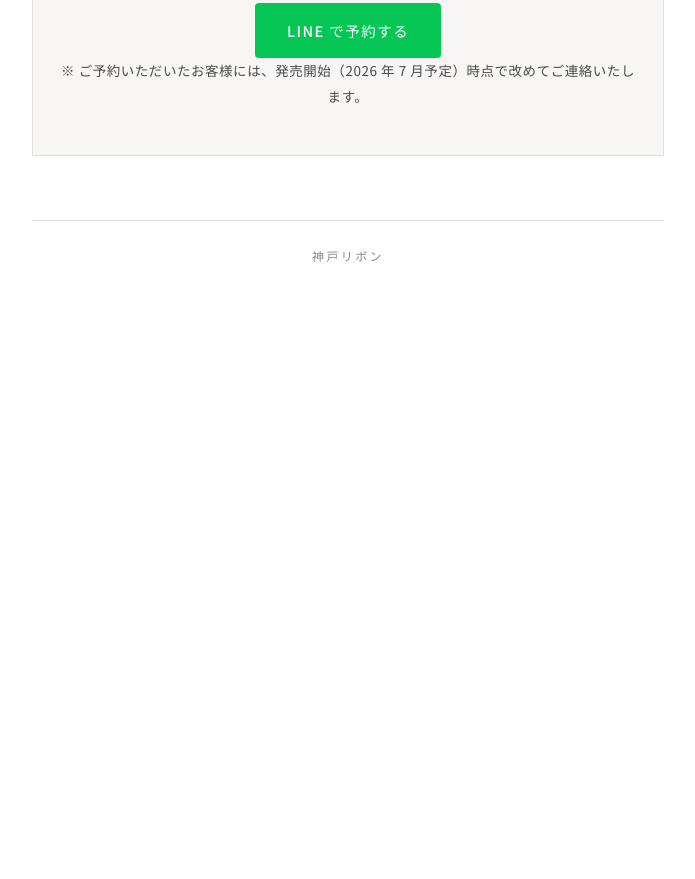
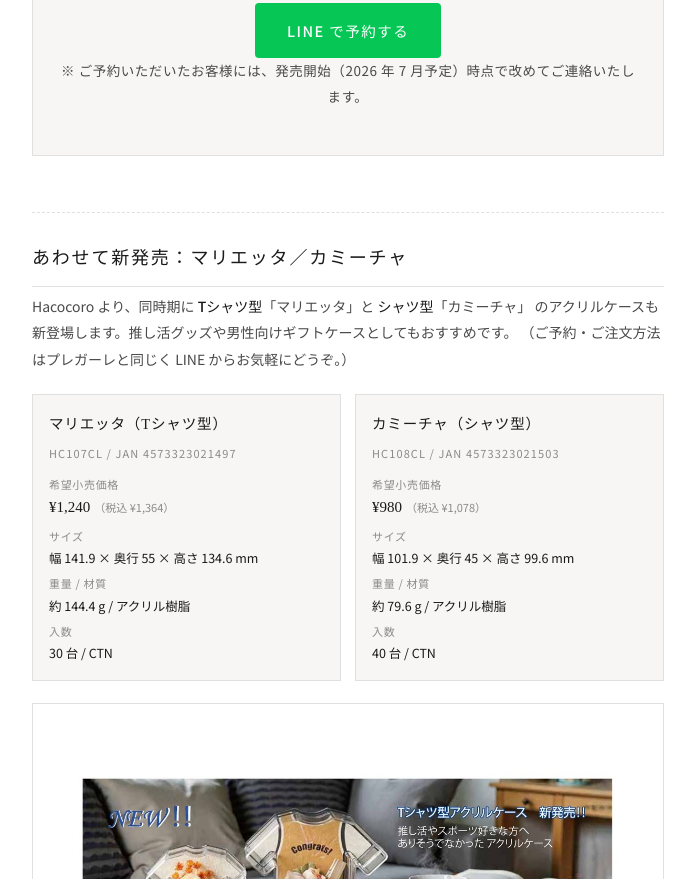
Before and after one commit to kobe-ribbon/hacocoro-pregare-2026, a plain HTML site: page index.html in a window 1280 px wide. Shown: the part 5021-5900 px from the top of the page, without its empty margins (292-987 px from the left). Before the commit the page ends 5337 px from the top, so only its background shows below. Drawn offline with Linux system fonts and the light colour scheme.

Commit message:
あわせて新発売セクション追加（マリエッタTシャツ型/カミーチャシャツ型のスペック+チラシ画像）

```diff
--- a/index.html
+++ b/index.html
@@ -304,6 +304,97 @@
     .lineup-grid figcaption .yomi { font-size: 10.5px; }
   }
 
+  /* ===== Also-new (マリエッタ・カミーチャ) ===== */
+  .also-new {
+    margin-top: 56px;
+    padding-top: 28px;
+    border-top: 1px dashed var(--rule);
+  }
+  .also-new h2 {
+    font-family: 'Noto Serif JP', "Hiragino Mincho ProN", serif;
+    font-size: 18px;
+    letter-spacing: 0.10em;
+    font-weight: 500;
+    margin: 0 0 6px;
+  }
+  .also-new .lead {
+    font-size: 14px;
+    color: var(--ink-soft);
+    margin: 0 0 22px;
+  }
+  .spec-mini {
+    display: grid;
+    grid-template-columns: 1fr 1fr;
+    gap: 14px;
+    margin-bottom: 22px;
+  }
+  .spec-mini .card {
+    border: 1px solid var(--rule);
+    padding: 16px 16px 14px;
+    background: var(--paper-soft);
+  }
+  .spec-mini .card h3 {
+    font-family: 'Noto Serif JP', "Hiragino Mincho ProN", serif;
+    font-size: 14.5px;
+    margin: 0 0 4px;
+    font-weight: 500;
+    letter-spacing: 0.06em;
+  }
+  .spec-mini .card .hc {
+    display: block;
+    font-family: 'Noto Sans JP', sans-serif;
+    font-size: 11px;
+    color: var(--ink-mute);
+    letter-spacing: 0.10em;
+    margin-bottom: 10px;
+  }
+  .spec-mini .card dl {
+    margin: 0;
+    font-size: 12.5px;
+    line-height: 1.85;
+    color: var(--ink-soft);
+  }
+  .spec-mini .card dt {
+    color: var(--ink-mute);
+    font-size: 11px;
+    letter-spacing: 0.06em;
+    margin-top: 4px;
+  }
+  .spec-mini .card dd {
+    margin: 0 0 2px;
+    color: var(--ink);
+  }
+  .spec-mini .card .price {
+    font-family: 'Noto Serif JP', serif;
+    font-size: 15px;
+    font-weight: 500;
+    color: var(--ink);
+  }
+  .spec-mini .card .tax {
+    font-size: 11px;
+    color: var(--ink-mute);
+    margin-left: 4px;
+  }
+  .flyer {
+    margin: 0;
+  }
+  .flyer img {
+    width: 100%;
+    height: auto;
+    border: 1px solid var(--rule);
+  }
+  .flyer figcaption {
+    text-align: right;
+    font-size: 10.5px;
+    color: var(--ink-mute);
+    margin-top: 6px;
+    letter-spacing: 0.04em;
+  }
+  @media (max-width: 520px) {
+    .spec-mini { grid-template-columns: 1fr; gap: 10px; }
+    .spec-mini .card { padding: 14px; }
+  }
+
   /* ===== Footer ===== */
   footer {
     margin-top: 64px;
@@ -457,6 +548,52 @@
     <p class="cta-note">※ ご予約いただいたお客様には、発売開始（2026 年 7 月予定）時点で改めてご連絡いたします。</p>
   </div>
 
+  <!-- あわせて新発売：マリエッタ / カミーチャ（Tシャツ型・シャツ型） -->
+  <section class="also-new">
+    <h2>あわせて新発売：マリエッタ／カミーチャ</h2>
+    <p class="lead">
+      Hacocoro より、同時期に <strong>Tシャツ型</strong>「マリエッタ」と <strong>シャツ型</strong>「カミーチャ」
+      のアクリルケースも新登場します。推し活グッズや男性向けギフトケースとしてもおすすめです。
+      （ご予約・ご注文方法はプレガーレと同じく LINE からお気軽にどうぞ。）
+    </p>
+
+    <div class="spec-mini">
+      <div class="card">
+        <h3>マリエッタ（Tシャツ型）</h3>
+        <span class="hc">HC107CL / JAN 4573323021497</span>
+        <dl>
+          <dt>希望小売価格</dt>
+          <dd><span class="price">¥1,240</span><span class="tax">（税込 ¥1,364）</span></dd>
+          <dt>サイズ</dt>
+          <dd>幅 141.9 × 奥行 55 × 高さ 134.6 mm</dd>
+          <dt>重量 / 材質</dt>
+          <dd>約 144.4 g / アクリル樹脂</dd>
+          <dt>入数</dt>
+          <dd>30 台 / CTN</dd>
+        </dl>
+      </div>
+      <div class="card">
+        <h3>カミーチャ（シャツ型）</h3>
+        <span class="hc">HC108CL / JAN 4573323021503</span>
+        <dl>
+          <dt>希望小売価格</dt>
+          <dd><span class="price">¥980</span><span class="tax">（税込 ¥1,078）</span></dd>
+          <dt>サイズ</dt>
+          <dd>幅 101.9 × 奥行 45 × 高さ 99.6 mm</dd>
+          <dt>重量 / 材質</dt>
+          <dd>約 79.6 g / アクリル樹脂</dd>
+          <dt>入数</dt>
+          <dd>40 台 / CTN</dd>
+        </dl>
+      </div>
+    </div>
+
+    <figure class="flyer">
+      <img src="magliette-camicia.jpg" alt="マリエッタ / カミーチャ 新発売チラシ（肥田電器株式会社）">
+      <figcaption>画像出典：肥田電器株式会社 Hacocoro 新商品案内チラシ</figcaption>
+    </figure>
+  </section>
+
   <footer>
     神戸リボン
   </footer>
```
Also changed, not shown: magliette-camicia.jpg (added).
